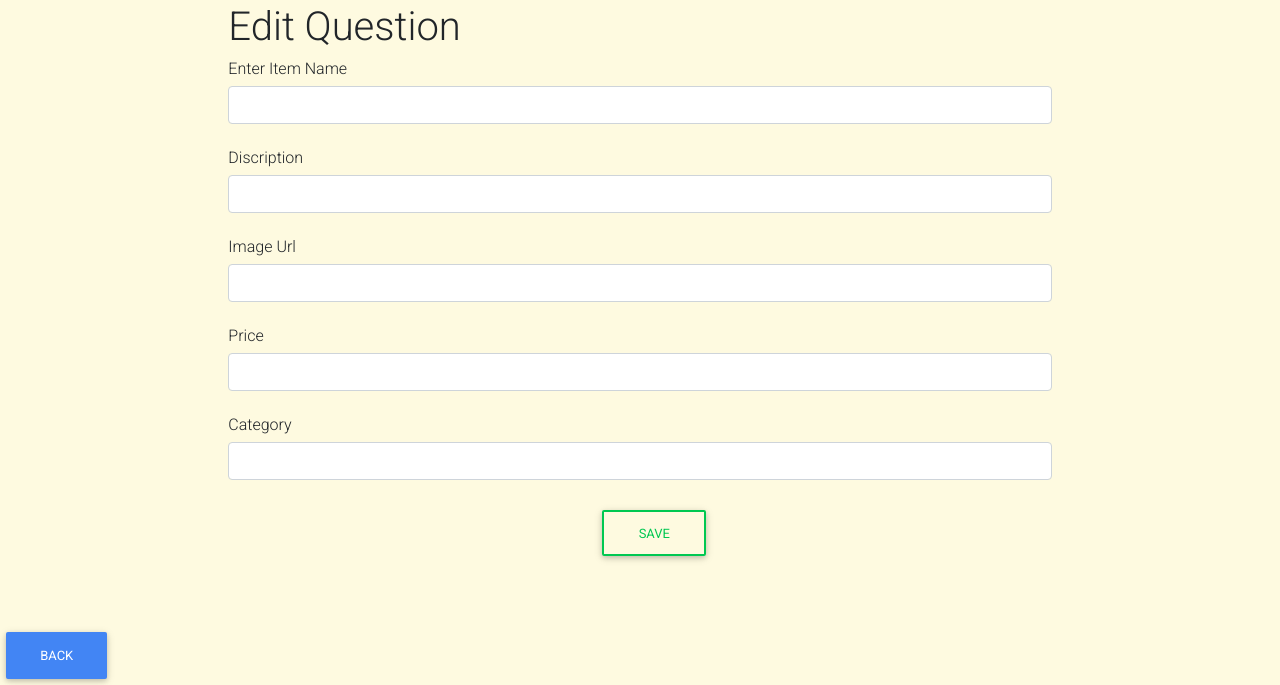
After one commit to abhishektyagi1263/smartcafe, a Django app: a page that uses interface/templates/teacher/edit.html in a window 1280 px wide. The commit adds this page. Shown: the part 160-845 px from the top of the page. Run offline with Django 3.2, Linux system fonts and the light colour scheme; a user stored in the database is signed in; data comes from the database, SQL or seed files in the repository; both versions use the stored data as it was after the commit; some libraries are stand-ins or nearby versions.

Commit message:
normal-n-try11

```diff
--- a/interface/templates/interface/navigation.html
+++ b/interface/templates/interface/navigation.html
@@ -9,21 +9,38 @@
 
     <div class="collapse navbar-collapse" id="navbarText">
       <ul class="navbar-nav mr-auto">
+        {% if user.is_authenticated %}
+        {% if user.is_student%}
         <li class="nav-item">
           <a class="nav-link" href="{% url 'interface:history' %}">History</a>
         </li>
         <li class="nav-item">
           <a class="nav-link" href="#">About us</a>
         </li>
-
+        <li class="nav-item">
+          <a class="btn btn-danger" href="{% url 'interface:order' %}">Place an Order!</a>
+      </li>
+      {% else %}
+      <li class="nav-item">
+        <a class="nav-link" href="{% url 'interface:dashboard' %}">dashboard</a>
+      </li>
+      <li class="nav-item">
+        <a class="nav-link" href="{% url 'interface:menulist' %}">EditMenu</a>
+      </li>
+      <li class="nav-item">
+        <a class="nav-link" href="{% url 'interface:additem' %}">Add Item</a>
+      </li>
       </ul>
       <ul class="navbar-nav">
          <li>
         <a class="nav-item nav-link btn btn-danger"  href="{% url 'logout' %}" class="btn btn-simple">Log out</a>
         </li>
-        <li class="nav-item">
-            <a class="btn btn-danger" href="{% url 'interface:order' %}">Place an Order!</a>
-        </li>
+
       </ul>
+      {% endif %}
+      {% else %}
+      <a class="nav-item nav-link btn  btn-outline-primary btn-sm btn-sign" style="width:90px;" href="{% url 'login' %}" class="btn btn-simple">Log in</a>
+      <a class="nav-item nav-link btn  btn-primary btn-sm btn-sign"  style="width:90px;"href="{% url 'student_signup' %}" class="btn btn-simple">Sign up</a>
+      {% endif %}
     </div>
 </nav>
--- /dev/null
+++ b/interface/templates/teacher/edit.html
@@ -0,0 +1,32 @@
+
+{% extends "interface/base.html" %}
+{% load static %}
+{% block content %}
+<br>
+
+<div class="container-fluid col-lg-8">
+<h1 class="edit-head">Edit Question</h1>
+<form action="/interface/edit_all/"  method="post">
+  {% csrf_token %}
+  <div class="">
+    <h6 class="mic">Enter Item Name</h6><input class="form-control" type="text" name="name" value=""><br>
+    <h6 class="mic">Discription</h6><input class="form-control" type="text" name="discription" value=""><br>
+    <h6 class="mic">Image Url</h6><input class="form-control" type="text" name="image" value=""><br>
+    <!-- <h6 class="mic">Enter Question Statement</h6>
+    <textarea name="question" class="form-control" rows="8" cols="80" class="col-sm-4"></textarea><br> -->
+
+    <h6 class="mic">Price</h6><input class="form-control" type="text" name="price" value=""><br>
+    <h6 class="mic">Category</h6><input class="form-control" type="text" name="category" value=""><br>
+    <input type="hidden" name="imp" value="{{id}}">
+    <div class="form-group row">
+      <div class="col-sm-7 ml-3">
+        <button onclick="alert('Qusetion Edited Successfully!')" class="btn btn-outline-success float-right"  type="ques" >Save</button>
+      </div>
+    </div>
+  </div>
+  </form>
+  </div>
+  <br><br>
+      <button class="btn btn-primary" onclick="window.location.href='/interface/dashboard'">Back</button>
+
+{% endblock%}
--- a/interface/templates/teacher/menulist.html
+++ b/interface/templates/teacher/menulist.html
@@ -20,8 +20,8 @@
 
       <td>{{e.name}}</td>
       <td>{{e.price}}</td>
-      <!-- <td><a href="/problems/edit/{{e.name}}">Edit</a></td>
-      <td><a href="/problems/delete/{{e.name}}">Confirm Delete</a></td> -->
+      <td><a href="/interface/edit/{{e.name}}">Edit</a></td>
+      <td><a class="btn btn-danger" onclick="alert('Item Deleted')" href="/interface/delete/{{e.name}}">Confirm Delete</a></td>
     </tr>
     {%endfor%}
     </table>
@@ -29,7 +29,7 @@
 
 </div>
 <br><br>
-    <button class="btn btn-primary" onclick="window.location.href='/teacher/dashboard'">Back</button>
+    <button class="btn btn-primary" onclick="window.location.href='/interface/dashboard'">Back</button>
 
 
 {%endblock%}
--- a/interface/urls.py
+++ b/interface/urls.py
@@ -13,7 +13,9 @@ urlpatterns = [
     path('dashboard/', views.Dashboard.as_view(), name='dashboard'),
     path('additem/', views.AddItem, name='additem'),
     path('menulist/', views.MenuList, name='menulist'),
-
+    path('delete/<name>',views.deleteItem,name='del'),
+    path('edit/<name>',views.edit_que),
+    path('edit_all/',views.final),
 
 
 ]
--- a/interface/views.py
+++ b/interface/views.py
@@ -177,7 +177,7 @@ def AddItem(request):
 
         prob.save()
         prob.category.set(category)
-        return render(request,'teacher/dashboard.html')
+        return render(request,'teacher/menulist.html')
     else:
         return render(request,'teacher/add_item_to_menu.html')
 
@@ -187,3 +187,36 @@ def AddItem(request):
 def MenuList(request):
     menulist=MenuItem.objects.all()
     return render(request,'teacher/menulist.html',{'menulist': menulist})
+
+
+@login_required
+@staff_required
+def deleteItem(request,name):
+    print(name)
+
+    x=MenuItem.objects.filter(name=name)
+    x.delete()
+    menulist=MenuItem.objects.all()
+    return render(request,'teacher/menulist.html',{'menulist':menulist})
+
+@login_required
+@staff_required
+def edit_que(request,name):
+    x=MenuItem.objects.get(name=name)
+    fields={'name':x.name,'image':x.image,'price':x.price,'category':x.category,}
+    return render(request,'teacher/edit.html',fields)
+
+@login_required
+@staff_required
+def final(request):
+    fin=request.POST['imp']
+    x=MenuItem.objects.get(id=fin)
+    x.name=request.POST['name']
+    x.discription=request.POST['discription']
+    x.image=request.POST['image']
+    x.price=request.POST['price']
+    category=request.POST['category']
+    x.save()
+    x.category.set(category)
+    x=MenuItem.objects.all()
+    return render(request,'teacher/menulist.html',{'menulist':x})
```
Also changed, not shown: db.sqlite3.
